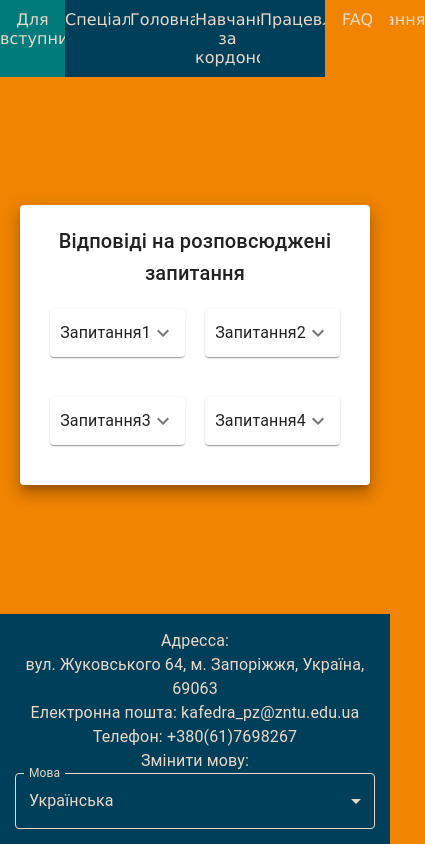
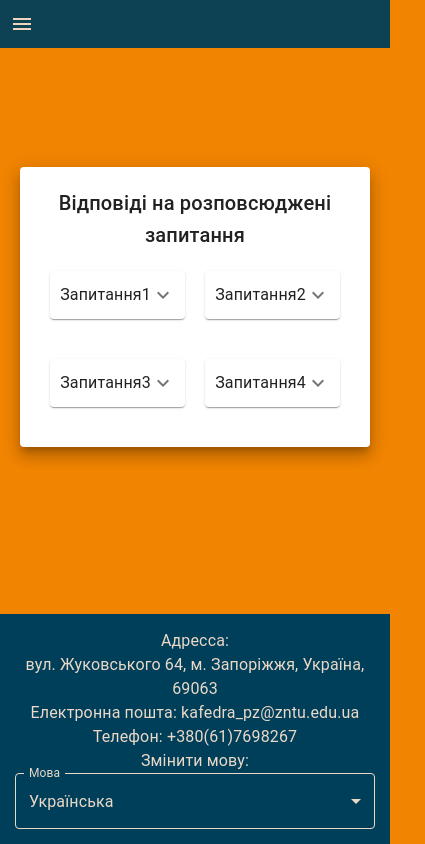
Before and after one commit to Mainsed/diplom_front, a React (Create React App) app: page /faq in a window 390 px wide. Shown: the whole page, 425 px wide, since content can reach past the window. Built offline with nearby package versions, Linux system fonts and the light colour scheme; what react-dotenv would draw is missing.

Commit message:
add header for mobile

```diff
--- a/src/Components/FAQ/FAQ.css
+++ b/src/Components/FAQ/FAQ.css
@@ -5,7 +5,9 @@
 .transitionFaqElement {
   transition: all 0.5s;
 }
-
 .faqHidden {
   display: none;
 }
+.faqPaper {
+  z-index: 1;
+}
--- a/src/Components/FAQ/FAQ.js
+++ b/src/Components/FAQ/FAQ.js
@@ -13,7 +13,7 @@ const FAQ = (props) => {
     <Grid container>
       {props.faqList.map(faq => {
         return <Grid item xs={6} className='faqElement' key={faq.question + faq.id}>
-          <Accordion>
+          <Accordion className='faqPaper'>
             <AccordionSummary
               expandIcon={<ExpandMoreIcon />}
             >
--- a/src/Components/Header/Header.css
+++ b/src/Components/Header/Header.css
@@ -2,12 +2,15 @@
   background-color: #003f5a;
   transition: all 0.5s;
 }
+
 .title:hover {
   background-color: #007a7a;
 }
+
 .titleNavActive {
   background-color: #f18401 !important;
 }
+
 .nav {
   transition: all 0.5s;
   padding: 10px 0px;
@@ -19,6 +22,83 @@
   border: none;
   color: #ebd9c8;
 }
-.mainContainer {
+
+.headerMobile {
+  background-color: #003f5a;
+  display: none !important;
+  position: fixed;
+  left: 0;
+  top: 0;
+  transition: all 0.4s;
+  background-color: #003f5a;
+  display: block;
+  animation: growDown 250ms ease-in-out;
+  position: fixed !important;
+  width: 100%;
+  z-index: 10;
+  opacity: 0.95;
+}
+
+.menu {
+  padding-left: 10px !important;
+  margin: 0px !important;
+}
+
+.header {
   font-family: 'Lucida Sans', 'Lucida Sans Regular', 'Lucida Grande', 'Lucida Sans Unicode', Geneva, Verdana, sans-serif;
 }
+
+.scroll-down {
+  transform: translate3d(0, -100%, 0);
+}
+
+.scroll-up {
+  transform: none;
+}
+
+
+@media screen and (max-width: 600px) {
+  .header {
+    display: none !important;
+  }
+
+  .headerMobile {
+    display: block !important;
+  }
+}
+
+@keyframes growDown {
+  0% {
+    transform: translate3d(0, -100%, 0);
+  }
+  10% {
+    transform: translate3d(0, -90%, 0);
+  }
+  20% {
+    transform: translate3d(0, -80%, 0);
+  }
+  30% {
+    transform: translate3d(0, -70%, 0);
+  }
+  40% {
+    transform: translate3d(0, -60%, 0);
+  }
+  50% {
+    transform: translate3d(0, -50%, 0);
+  }
+  60% {
+    transform: translate3d(0, -40%, 0);
+  }
+  70% {
+    transform: translate3d(0, -30%, 0);
+  }
+  80% {
+    transform: translate3d(0, -20%, 0);
+  }
+  90% {
+    transform: translate3d(0, -10%, 0);
+  }
+  100% {
+    transform: translate3d(0, 0%, 0);
+  }
+}
--- a/src/Components/Header/Header.js
+++ b/src/Components/Header/Header.js
@@ -1,19 +1,57 @@
-import React, { useEffect } from 'react';
-import { Grid } from '@mui/material';
+import React, { useEffect, useState } from 'react';
+import { Button, createTheme, Grid, IconButton, Typography } from '@mui/material';
 import './Header.css';
 import { NavLink } from 'react-router-dom';
 import { translateUkr } from '../../constants.ua';
 import { translateEng } from '../../constants.eng';
 import Cookies from 'universal-cookie';
+import {
+  Menu as MenuIcon,
+  ArrowBack as ArrowBackIcon
+} from '@mui/icons-material';
+import { ThemeProvider } from '@emotion/react';
 
 const Header = (props) => {
-  useEffect(()=>{
+  useEffect(() => {
     const cookies = new Cookies();
     const language = +cookies.get('language');
     language && props.setLanguage(language);
+
+    const header = document.querySelector('.headerMobile');
+
+    const scrollUp = "scroll-up";
+    const scrollDown = "scroll-down";
+    let lastScroll = 0;
+
+    window.addEventListener('scroll', (e) => {
+      const currentScroll = window.pageYOffset;
+      if (currentScroll <= 0) {
+        header.classList.remove(scrollUp);
+        header.style.position = 'static';
+        return;
+      }
+
+      header.style.position = 'fixed';
+
+      if (currentScroll > lastScroll && !header.classList.contains(scrollDown)) {
+        // down
+        header.classList.remove(scrollUp);
+        header.classList.add(scrollDown);
+      } else if (
+        currentScroll < lastScroll &&
+        header.classList.contains(scrollDown)
+      ) {
+        // up
+        header.classList.remove(scrollDown);
+        header.classList.add(scrollUp);
+      }
+      lastScroll = currentScroll;
+    });
   });
 
   const phrases = props.language === 1 ? translateUkr : translateEng;
+
+  const [showBar, setShowBar] = useState(false);
 
   const headers = [
     { text: phrases['HEADER-FOR-ABITURIENT'], url: 'forentrant' },
@@ -23,12 +61,50 @@ const Header = (props) => {
     { text: phrases['HEADER-WORK'], url: 'employment' },
     { text: phrases['HEADER-FAQ'], url: 'faq' },
   ];
+
+  const theme = createTheme({
+    palette: {
+      secondary: { main: '#ebd9c8' }
+    },
+  });
+
+  const handleMenuClick = () => {
+    setShowBar(!showBar);
+  };
+
+  const SideBar = props => {
+    return (
+      <div>
+        <nav className={''}>
+          <Typography align={'right'}>
+            <Button className={'classes.Closer'} onClick={handleMenuClick}>
+              <ArrowBackIcon color='secondary' />
+            </Button>
+          </Typography>
+          {headers.map(title =>
+            <Grid item xs={12} key={title.url}>
+              <Grid container justifyItems={'center'} style={{ height: '100%' }}>
+                <NavLink to={title.url}
+                  className={({ isActive }) =>
+                    isActive ? 'nav titleNavActive' : 'nav'
+                  }
+                >
+                  {title.text}
+                </NavLink>
+              </Grid>
+            </Grid>
+          )}
+        </nav>
+      </div>
+    )
+  }
+
   return (
     <div>
-      <Grid container className='mainContainer'>
+      <Grid container className='header'>
         {headers.map(title =>
           <Grid item xs={2} key={title.url} className='title'>
-            <Grid container justifyItems={'center'} style={{height: '100%'}}>
+            <Grid container justifyItems={'center'} style={{ height: '100%' }}>
               <NavLink to={title.url}
                 className={({ isActive }) =>
                   isActive ? 'nav titleNavActive' : 'nav'
@@ -40,7 +116,26 @@ const Header = (props) => {
           </Grid>
         )}
       </Grid>
-    </div>
+      <Grid container className='header headerMobile'>
+        <ThemeProvider theme={theme}>
+          {showBar ?
+            <SideBar />
+            :
+            <IconButton
+              size="large"
+              edge="start"
+              color="secondary"
+              aria-label="menu"
+              sx={{ mr: 2 }}
+              onClick={handleMenuClick}
+              className='menu'
+            >
+              <MenuIcon />
+            </IconButton>
+          }
+        </ThemeProvider>
+      </Grid>
+    </div >
   );
 };
 
--- a/src/Components/MainPage/MainPage.css
+++ b/src/Components/MainPage/MainPage.css
@@ -2,7 +2,7 @@
   color: black;
 }
 .studyProgram {
-  padding-left: 30px;
+  padding-left: 5%;
 }
 .paper {
   padding: 20px;
@@ -13,9 +13,9 @@
 .partMainPadding {
   padding: 10px !important;
 }
-.additionalContent {
-  padding: 0px 10px 10px 10px;
-}
 .partMargin{
   margin: 20px 0px !important;
 }
+.logo {
+  width: 100%;
+}
--- a/src/Redux/generalReducer.js
+++ b/src/Redux/generalReducer.js
@@ -45,7 +45,7 @@ const initialState = {
         '▪️Обучение английским с техническим обучением.',
         'Прилагаем документ, в котором вы детальнее сможете ознакомиться со всеми видами сотрудничества.',
         'Просим заполнить небольшую анкету, чтобы команда Computools могла с вами связаться и предложить вам наиболее подходящий вариант!',
-        'https://docs.google.com/forms/d/e/1FAIpQLSeOGutSFnuatzJ9-GZpvlyDEKrV057t2i4q8uF4W2dMTOx-yw/viewform'],
+        'https://docs.google.com/forms/d/e/ 1FAIpQLSeOGutSFnuatzJ9-GZpvlyDEKrV057t2i4q8uF4W2dMTOx-yw/viewform'],
       headerTextEn: [''],
       mainTextEn: ['Computools offers students a wide range of development opportunities:',
         '▪Internship.',
@@ -54,7 +54,7 @@ const initialState = {
         '▪Englishing with technical training.',
         'We enclose a document in which you will be able to get acquainted in more detail with all types of cooperation.',
         'Please fill out a small form so that the Computools team can contact you and offer you the best option!',
-        'https://docs.google.com/forms/d/e/1FAIpQLSeOGutSFnuatzJ9-GZpvlyDEKrV057t2i4q8uF4W2dMTOx-yw/viewform']
+        'https://docs.google.com/forms/d/e/ 1FAIpQLSeOGutSFnuatzJ9-GZpvlyDEKrV057t2i4q8uF4W2dMTOx-yw/viewform']
     }
   ],
   employmentMaterials: [
```
